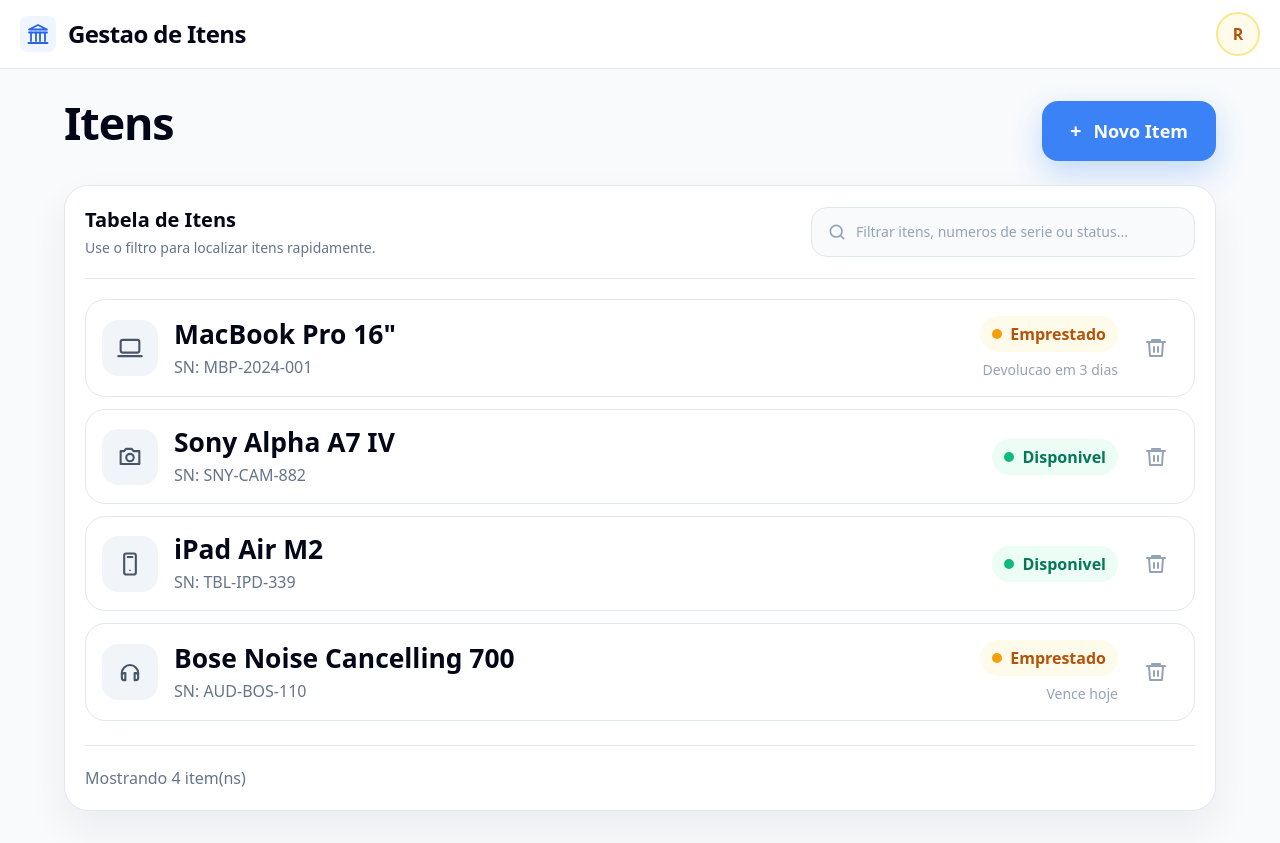
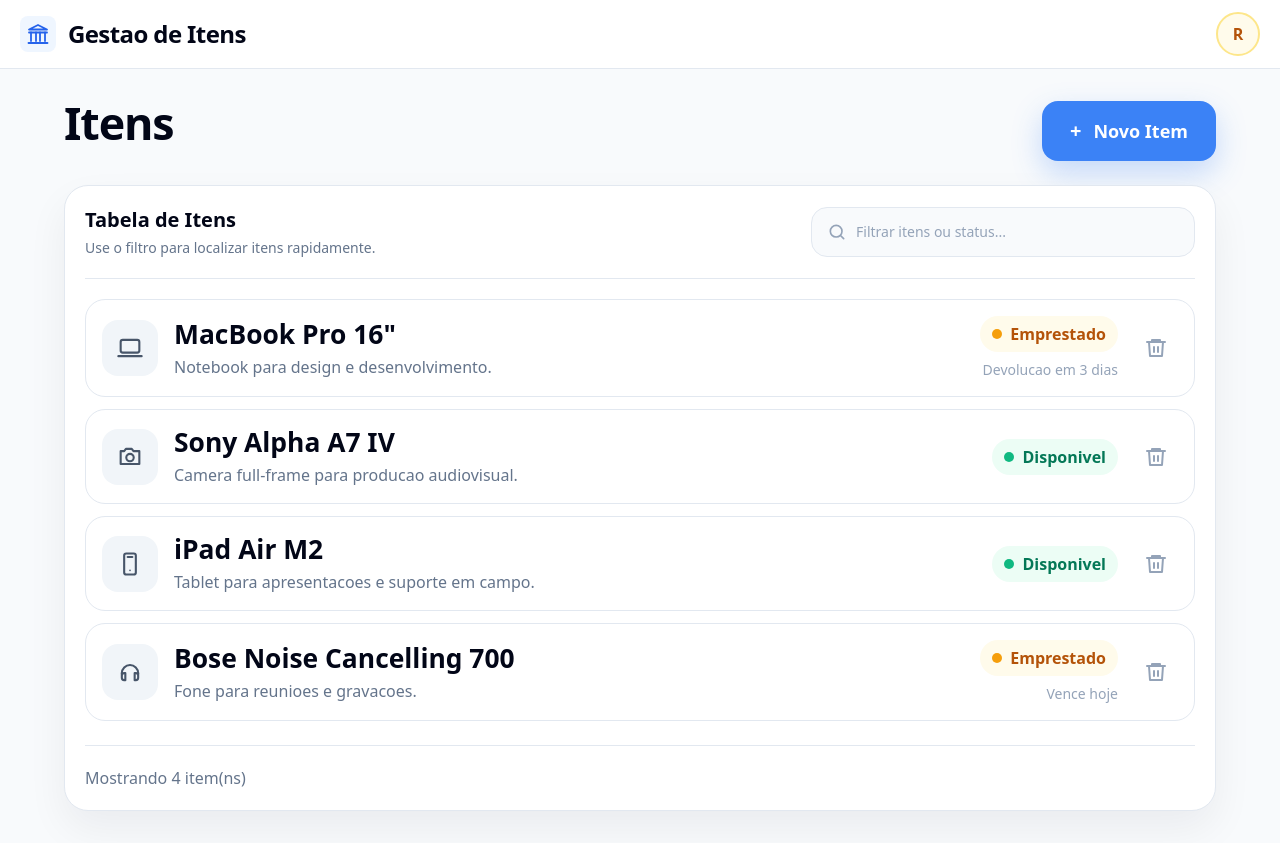
Before and after one commit to RafaelMF16/Loan-app, an Angular app: page /items in a window 1280 px wide. Built offline with nearby package versions, Linux system fonts and the light colour scheme.

Commit message:
refactor: remove item serial numbers

```diff
--- a/src/app/models/items/inventory-item.model.ts
+++ b/src/app/models/items/inventory-item.model.ts
@@ -5,7 +5,6 @@
 export interface InventoryItem {
   id: number;
   name: string;
-  serialNumber: string;
   description: string;
   status: InventoryItemStatus;
   statusDetail?: string;
--- a/src/app/pages/items/list-page/list-page.html
+++ b/src/app/pages/items/list-page/list-page.html
@@ -38,7 +38,7 @@
               [value]="filterQuery()"
               (input)="onInputFilterItems($event)"
               class="w-full rounded-2xl border border-slate-200 bg-slate-50 py-3.5 pl-11 pr-4 text-sm text-slate-900 outline-none transition placeholder:text-slate-400 focus:border-blue-400 focus:bg-white focus:ring-4 focus:ring-blue-100"
-              placeholder="Filtrar itens, numeros de serie ou status..."
+              placeholder="Filtrar itens ou status..."
             />
           </label>
         </div>
@@ -80,7 +80,7 @@
 
                 <div>
                   <h3 class="text-[1.65rem] font-semibold leading-tight text-slate-950">{{ item.name }}</h3>
-                  <p class="mt-1 text-base text-slate-500">SN: {{ item.serialNumber }}</p>
+                  <p class="mt-1 text-base text-slate-500">{{ item.description }}</p>
                 </div>
               </div>
 
--- a/src/app/pages/items/list-page/list-page.ts
+++ b/src/app/pages/items/list-page/list-page.ts
@@ -13,7 +13,6 @@
   {
     id: 1,
     name: 'MacBook Pro 16"',
-    serialNumber: 'MBP-2024-001',
     description: 'Notebook para design e desenvolvimento.',
     status: 'emprestado',
     statusDetail: 'Devolucao em 3 dias',
@@ -22,7 +21,6 @@
   {
     id: 2,
     name: 'Sony Alpha A7 IV',
-    serialNumber: 'SNY-CAM-882',
     description: 'Camera full-frame para producao audiovisual.',
     status: 'disponivel',
     icon: 'camera',
@@ -30,7 +28,6 @@
   {
     id: 3,
     name: 'iPad Air M2',
-    serialNumber: 'TBL-IPD-339',
     description: 'Tablet para apresentacoes e suporte em campo.',
     status: 'disponivel',
     icon: 'tablet',
@@ -38,7 +35,6 @@
   {
     id: 4,
     name: 'Bose Noise Cancelling 700',
-    serialNumber: 'AUD-BOS-110',
     description: 'Fone para reunioes e gravacoes.',
     status: 'emprestado',
     statusDetail: 'Vence hoje',
@@ -66,7 +62,7 @@
     }
 
     return this.items().filter((item) =>
-      [item.name, item.serialNumber, item.description, this.getStatusLabel(item.status)]
+      [item.name, item.description, this.getStatusLabel(item.status)]
         .join(' ')
         .toLowerCase()
         .includes(query)
@@ -90,7 +86,6 @@
     const nextItem: InventoryItem = {
       id: Date.now(),
       name: payload.name,
-      serialNumber: this.generateSerialNumber(payload.status),
       description: payload.description,
       status: payload.status,
       statusDetail:
@@ -120,11 +115,6 @@
     return status === 'disponivel' ? 'bg-emerald-500' : 'bg-amber-500';
   }
 
-  private generateSerialNumber(status: InventoryItemStatus): string {
-    const prefix = status === 'disponivel' ? 'INV' : 'EMP';
-    return `${prefix}-${String(this.items().length + 1).padStart(3, '0')}`;
-  }
-
   private pickIcon(itemName: string): InventoryItemIcon {
     const normalizedName = itemName.toLowerCase();
 
```
